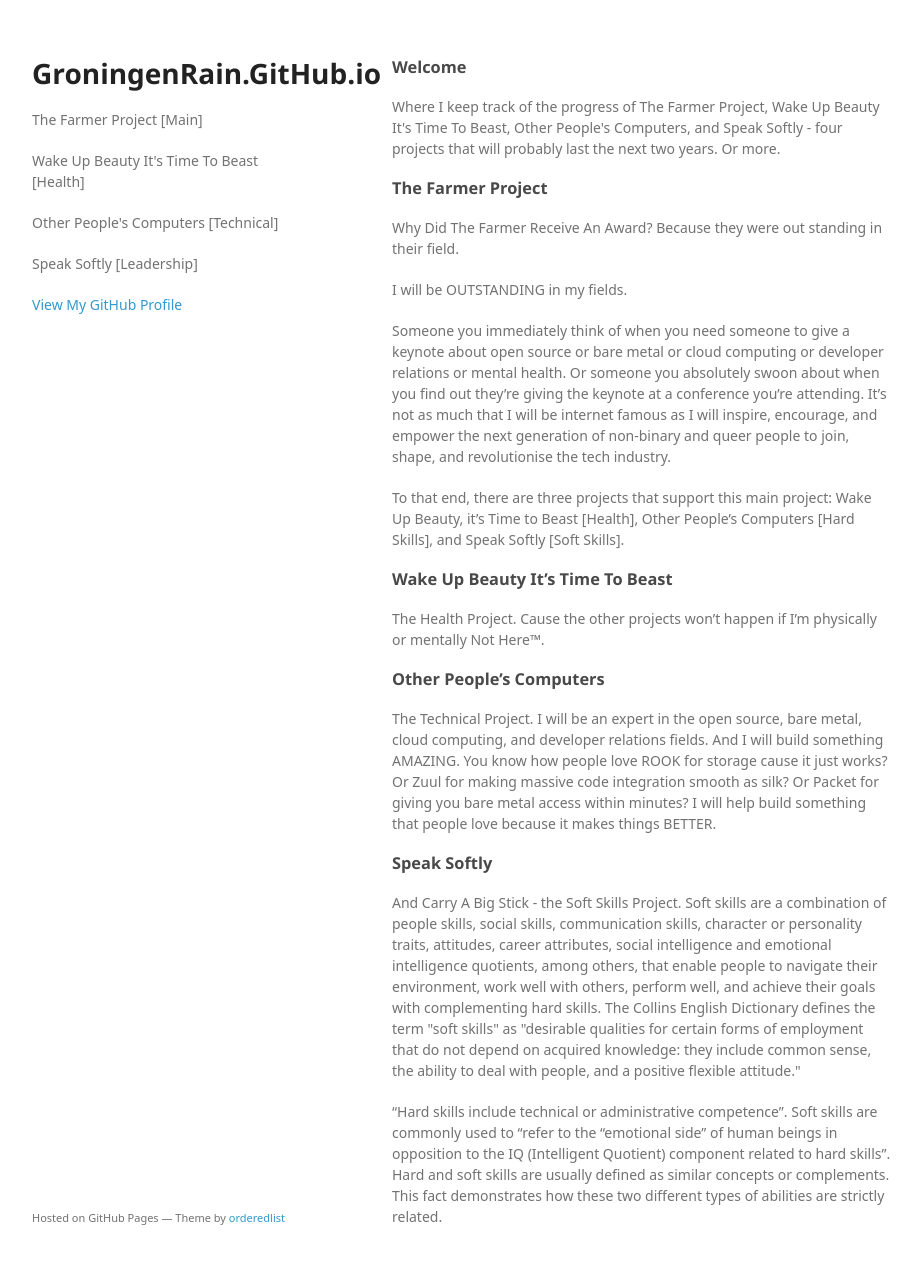
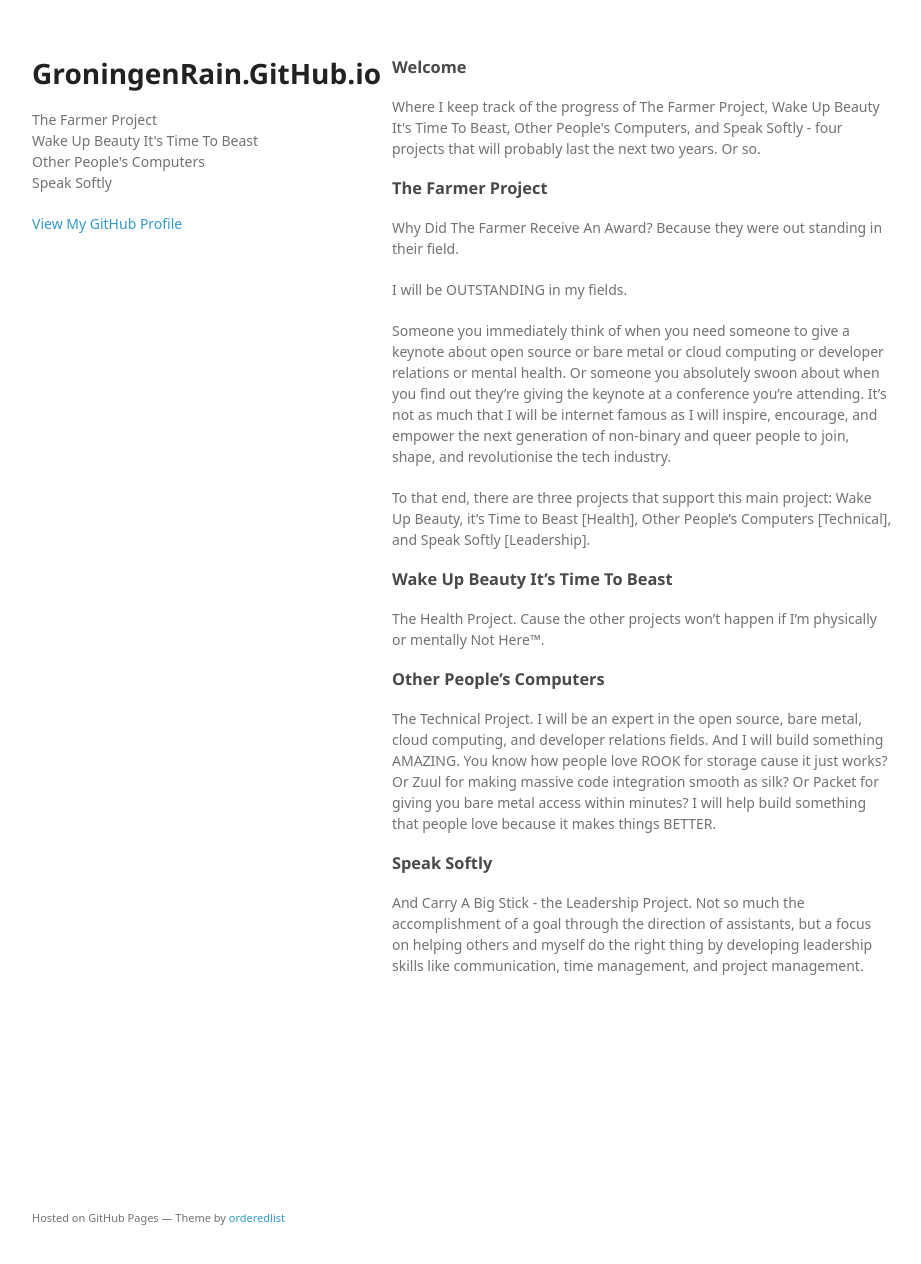
Before and after one commit to rainleander/rainleander.github.io, a Jekyll site: the page index.html, which Jekyll copies as it is, in a window 1280 px wide and 1297 px high. Shown: the top 1264 px of the window, without its empty margins (178-1099 px from the left). Built offline with Jekyll 4.4.1, drawn with Linux system fonts in a browser that asks for light colours; some web fonts are replaced.

Commit message:
Update index.html

```diff
--- a/index.html
+++ b/index.html
@@ -16,11 +16,10 @@
     <div class="wrapper">
       <header>
         <h1>GroningenRain.GitHub.io</h1>
-        <p>The Farmer Project [Main]</p>
-        <p>Wake Up Beauty It's Time To Beast [Health]</p>
-        <p>Other People's Computers [Technical]</p>
-        <p>Speak Softly [Leadership]</p>
-
+        <p>The Farmer Project<br>
+        Wake Up Beauty It's Time To Beast<br>
+        Other People's Computers<br>
+        Speak Softly</p>
 
         <p class="view"><a href="https://github.com/rainleander">View My GitHub Profile</a></p>
 
@@ -28,13 +27,13 @@
       <section>
         <h3>
 <a id="welcome" class="anchor" href="#welcome" aria-hidden="true"><span aria-hidden="true" class="octicon octicon-link"></span></a>Welcome</h3>
-<p>Where I keep track of the progress of The Farmer Project, Wake Up Beauty It's Time To Beast, Other People's Computers, and Speak Softly - four projects that will probably last the next two years. Or more.</p>
+<p>Where I keep track of the progress of The Farmer Project, Wake Up Beauty It's Time To Beast, Other People's Computers, and Speak Softly - four projects that will probably last the next two years. Or so.</p>
 <h3>
 <a id="the-farmer-project" class="anchor" href="#the-farmer-project" aria-hidden="true"><span aria-hidden="true" class="octicon octicon-link"></span></a>The Farmer Project</h3>
 <p>Why Did The Farmer Receive An Award? Because they were out standing in their field.</p>
 <p>I will be OUTSTANDING in my fields.</p>
 <p>Someone you immediately think of when you need someone to give a keynote about open source or bare metal or cloud computing or developer relations or mental health. Or someone you absolutely swoon about when you find out they’re giving the keynote at a conference you’re attending. It’s not as much that I will be internet famous as I will inspire, encourage, and empower the next generation of non-binary and queer people to join, shape, and revolutionise the tech industry.</p>
-<p>To that end, there are three projects that support this main project: Wake Up Beauty, it’s Time to Beast [Health], Other People’s Computers [Hard Skills], and Speak Softly [Soft Skills].</p>
+<p>To that end, there are three projects that support this main project: Wake Up Beauty, it’s Time to Beast [Health], Other People’s Computers [Technical], and Speak Softly [Leadership].</p>
 <h3>
 <a id="wake-up-beauty-its-time-to-beast" class="anchor" href="#wake-up-beauty-its-time-to-beast" aria-hidden="true"><span aria-hidden="true" class="octicon octicon-link"></span></a>Wake Up Beauty It’s Time To Beast</h3>
 <p>The Health Project. Cause the other projects won’t happen if I’m physically or mentally Not Here™.</p>
@@ -43,8 +42,7 @@
 <p>The Technical Project. I will be an expert in the open source, bare metal, cloud computing, and developer relations fields. And I will build something AMAZING. You know how people love ROOK for storage cause it just works? Or Zuul for making massive code integration smooth as silk? Or Packet for giving you bare metal access within minutes? I will help build something that people love because it makes things BETTER.</p>
 <h3>
 <a id="speak-softly" class="anchor" href="#speak-softly" aria-hidden="true"><span aria-hidden="true" class="octicon octicon-link"></span></a>Speak Softly</h3>
-<p>And Carry A Big Stick - the Soft Skills Project. Soft skills are a combination of people skills, social skills, communication skills, character or personality traits, attitudes, career attributes, social intelligence and emotional intelligence quotients, among others, that enable people to navigate their environment, work well with others, perform well, and achieve their goals with complementing hard skills. The Collins English Dictionary defines the term "soft skills" as "desirable qualities for certain forms of employment that do not depend on acquired knowledge: they include common sense, the ability to deal with people, and a positive flexible attitude."</p>
-<p>“Hard skills include technical or administrative competence”. Soft skills are commonly used to “refer to the “emotional side” of human beings in opposition to the IQ (Intelligent Quotient) component related to hard skills”. Hard and soft skills are usually defined as similar concepts or complements. This fact demonstrates how these two different types of abilities are strictly related.</p>
+<p>And Carry A Big Stick - the Leadership Project. Not so much the accomplishment of a goal through the direction of assistants, but a focus on helping others and myself do the right thing by developing leadership skills like communication, time management, and project management.</p>
       </section>
       <footer>
         <p><small>Hosted on GitHub Pages &mdash; Theme by <a href="https://github.com/orderedlist">orderedlist</a></small></p>
```
